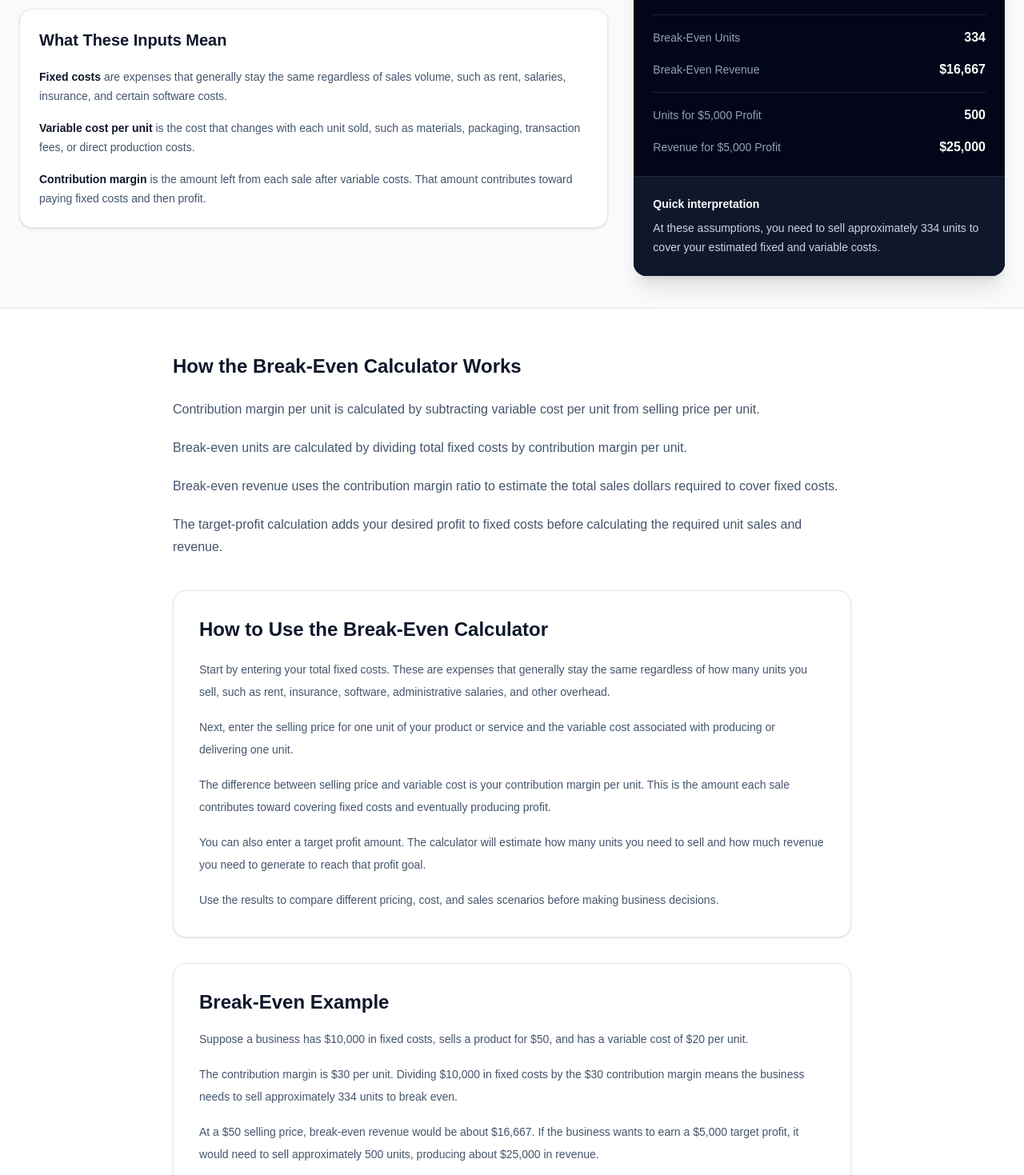
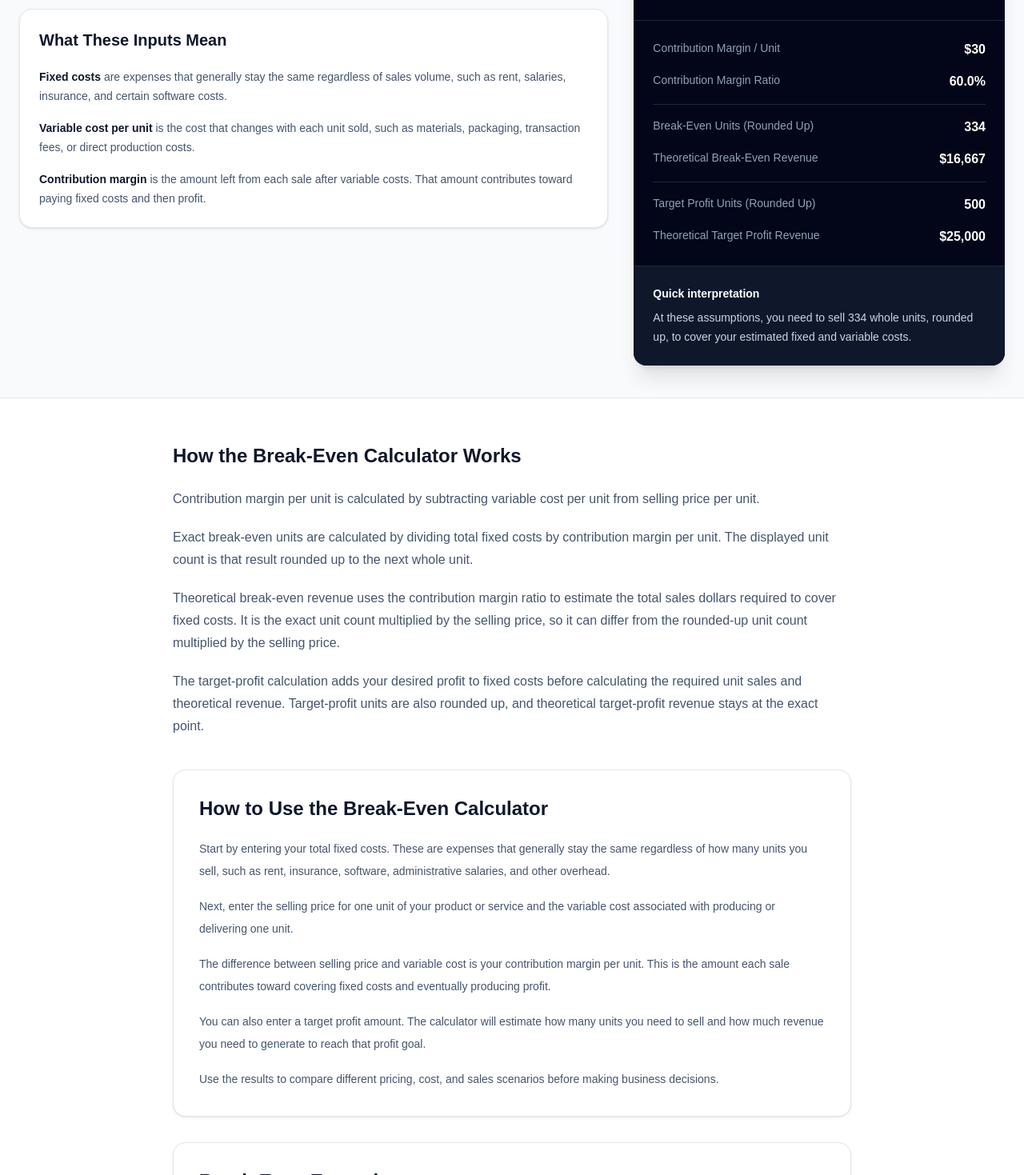
Before and after one commit to michaelansara72-admin/biztoollab, a Next.js app: page /calculators/break-even-calculator in a window 1280 px wide. Shown: the part 701-2170 px from the top of the page at 80% size. Built offline with nearby package versions, Linux system fonts and the light colour scheme.

Commit message:
fix: label rounded break-even units separately from theoretical revenue

```diff
--- /dev/null
+++ b/src/app/calculators/break-even-calculator/calculateBreakEven.ts
@@ -0,0 +1,85 @@
+export type BreakEvenInputs = {
+  fixedCosts: number;
+  sellingPrice: number;
+  variableCost: number;
+  targetProfit: number;
+};
+
+export type BreakEvenResults = {
+  contributionMarginPerUnit: number;
+  contributionMarginRatio: number;
+  breakEvenUnits: number | null;
+  breakEvenUnitsRoundedUp: number | null;
+  breakEvenRevenue: number | null;
+  targetProfitUnits: number | null;
+  targetProfitUnitsRoundedUp: number | null;
+  targetProfitRevenue: number | null;
+};
+
+/**
+ * Unit break-even and target-profit results.
+ *
+ * Exact units are fixed costs, or fixed costs plus target profit, divided by
+ * contribution margin per unit. Revenue is that exact unit count times the
+ * selling price. Rounded-up units are a separate whole-unit count.
+ *
+ * Units and revenue are null when contribution margin is not positive.
+ */
+export function calculateBreakEven(
+  inputs: BreakEvenInputs,
+): BreakEvenResults {
+  const { fixedCosts, sellingPrice, variableCost, targetProfit } = inputs;
+
+  const contributionMarginPerUnit = sellingPrice - variableCost;
+
+  const contributionMarginRatio =
+    sellingPrice > 0 ? contributionMarginPerUnit / sellingPrice : 0;
+
+  const breakEvenUnits =
+    contributionMarginPerUnit > 0
+      ? fixedCosts / contributionMarginPerUnit
+      : null;
+
+  const breakEvenRevenue =
+    contributionMarginRatio > 0
+      ? fixedCosts / contributionMarginRatio
+      : null;
+
+  const targetProfitUnits =
+    contributionMarginPerUnit > 0
+      ? (fixedCosts + targetProfit) / contributionMarginPerUnit
+      : null;
+
+  const targetProfitRevenue =
+    contributionMarginRatio > 0
+      ? (fixedCosts + targetProfit) / contributionMarginRatio
+      : null;
+
+  return {
+    contributionMarginPerUnit,
+    contributionMarginRatio,
+    breakEvenUnits,
+    breakEvenUnitsRoundedUp:
+      breakEvenUnits === null ? null : Math.ceil(breakEvenUnits),
+    breakEvenRevenue,
+    targetProfitUnits,
+    targetProfitUnitsRoundedUp:
+      targetProfitUnits === null ? null : Math.ceil(targetProfitUnits),
+    targetProfitRevenue,
+  };
+}
+
+/**
+ * Whole-dollar amounts stay in dollars. Amounts with cents keep two decimal
+ * places so a margin such as $0.40 is not shown as $0.
+ */
+export function formatContributionMargin(value: number): string {
+  const needsCents = Math.abs(value - Math.round(value)) >= 0.005;
+
+  return new Intl.NumberFormat("en-US", {
+    style: "currency",
+    currency: "USD",
+    minimumFractionDigits: needsCents ? 2 : 0,
+    maximumFractionDigits: needsCents ? 2 : 0,
+  }).format(value);
+}
--- a/src/app/calculators/break-even-calculator/page.tsx
+++ b/src/app/calculators/break-even-calculator/page.tsx
@@ -2,6 +2,10 @@
 
 import { useMemo, useState } from "react";
 import Link from "next/link";
+import {
+  calculateBreakEven,
+  formatContributionMargin,
+} from "./calculateBreakEven";
 
 export default function BreakEvenCalculator() {
   const [fixedCosts, setFixedCosts] = useState(10000);
@@ -9,41 +13,16 @@ export default function BreakEvenCalculator() {
   const [variableCost, setVariableCost] = useState(20);
   const [targetProfit, setTargetProfit] = useState(5000);
 
-  const results = useMemo(() => {
-    const contributionMarginPerUnit = sellingPrice - variableCost;
-
-    const contributionMarginRatio =
-      sellingPrice > 0 ? contributionMarginPerUnit / sellingPrice : 0;
-
-    const breakEvenUnits =
-      contributionMarginPerUnit > 0
-        ? fixedCosts / contributionMarginPerUnit
-        : null;
-
-    const breakEvenRevenue =
-      contributionMarginRatio > 0
-        ? fixedCosts / contributionMarginRatio
-        : null;
-
-    const targetProfitUnits =
-      contributionMarginPerUnit > 0
-        ? (fixedCosts + targetProfit) / contributionMarginPerUnit
-        : null;
-
-    const targetProfitRevenue =
-      contributionMarginRatio > 0
-        ? (fixedCosts + targetProfit) / contributionMarginRatio
-        : null;
-
-    return {
-      contributionMarginPerUnit,
-      contributionMarginRatio,
-      breakEvenUnits,
-      breakEvenRevenue,
-      targetProfitUnits,
-      targetProfitRevenue,
-    };
-  }, [fixedCosts, sellingPrice, variableCost, targetProfit]);
+  const results = useMemo(
+    () =>
+      calculateBreakEven({
+        fixedCosts,
+        sellingPrice,
+        variableCost,
+        targetProfit,
+      }),
+    [fixedCosts, sellingPrice, variableCost, targetProfit],
+  );
 
   const currency = (value: number) =>
     new Intl.NumberFormat("en-US", {
@@ -58,8 +37,7 @@ export default function BreakEvenCalculator() {
       maximumFractionDigits: 1,
     })}%`;
 
-  const wholeNumber = (value: number) =>
-    Math.ceil(value).toLocaleString("en-US");
+  const wholeNumber = (value: number) => value.toLocaleString("en-US");
 
   const NumberField = ({
     label,
@@ -240,17 +218,19 @@ export default function BreakEvenCalculator() {
               {isValid ? (
                 <>
                   <div className="mt-5">
-                    <p className="text-sm text-slate-400">Break-Even Units</p>
+                    <p className="text-sm text-slate-400">
+                      Break-Even Units (Rounded Up)
+                    </p>
                     <p className="mt-1 text-4xl font-bold">
-                      {results.breakEvenUnits !== null
-                        ? wholeNumber(results.breakEvenUnits)
+                      {results.breakEvenUnitsRoundedUp !== null
+                        ? wholeNumber(results.breakEvenUnitsRoundedUp)
                         : "—"}
                     </p>
                   </div>
 
                   <div className="mt-5">
                     <p className="text-sm text-slate-400">
-                      Break-Even Revenue
+                      Theoretical Break-Even Revenue
                     </p>
                     <p className="mt-1 text-2xl font-semibold">
                       {results.breakEvenRevenue !== null
@@ -258,6 +238,14 @@ export default function BreakEvenCalculator() {
                         : "—"}
                     </p>
                   </div>
+
+                  <p className="mt-4 text-sm leading-6 text-slate-400">
+                    Units are rounded up to the next whole unit. Revenue is
+                    calculated at the theoretical break-even point, so it may
+                    differ from rounded units multiplied by selling price. The
+                    same distinction applies to target-profit units and
+                    theoretical target-profit revenue.
+                  </p>
                 </>
               ) : (
                 <div className="mt-5 rounded-xl border border-amber-700 bg-amber-950/40 p-4">
@@ -277,7 +265,9 @@ export default function BreakEvenCalculator() {
                 <div className="space-y-4 p-6">
                   <ResultRow
                     label="Contribution Margin / Unit"
-                    value={currency(results.contributionMarginPerUnit)}
+                    value={formatContributionMargin(
+                      results.contributionMarginPerUnit,
+                    )}
                   />
 
                   <ResultRow
@@ -287,17 +277,17 @@ export default function BreakEvenCalculator() {
 
                   <div className="border-t border-slate-800 pt-4">
                     <ResultRow
-                      label="Break-Even Units"
+                      label="Break-Even Units (Rounded Up)"
                       value={
-                        results.breakEvenUnits !== null
-                          ? wholeNumber(results.breakEvenUnits)
+                        results.breakEvenUnitsRoundedUp !== null
+                          ? wholeNumber(results.breakEvenUnitsRoundedUp)
                           : "—"
                       }
                     />
                   </div>
 
                   <ResultRow
-                    label="Break-Even Revenue"
+                    label="Theoretical Break-Even Revenue"
                     value={
                       results.breakEvenRevenue !== null
                         ? currency(results.breakEvenRevenue)
@@ -307,17 +297,17 @@ export default function BreakEvenCalculator() {
 
                   <div className="border-t border-slate-800 pt-4">
                     <ResultRow
-                      label={`Units for ${currency(targetProfit)} Profit`}
+                      label="Target Profit Units (Rounded Up)"
                       value={
-                        results.targetProfitUnits !== null
-                          ? wholeNumber(results.targetProfitUnits)
+                        results.targetProfitUnitsRoundedUp !== null
+                          ? wholeNumber(results.targetProfitUnitsRoundedUp)
                           : "—"
                       }
                     />
                   </div>
 
                   <ResultRow
-                    label={`Revenue for ${currency(targetProfit)} Profit`}
+                    label="Theoretical Target Profit Revenue"
                     value={
                       results.targetProfitRevenue !== null
                         ? currency(results.targetProfitRevenue)
@@ -330,11 +320,12 @@ export default function BreakEvenCalculator() {
                   <p className="text-sm font-semibold">Quick interpretation</p>
 
                   <p className="mt-2 text-sm leading-6 text-slate-300">
-                    At these assumptions, you need to sell approximately{" "}
-                    {results.breakEvenUnits !== null
-                      ? wholeNumber(results.breakEvenUnits)
+                    At these assumptions, you need to sell{" "}
+                    {results.breakEvenUnitsRoundedUp !== null
+                      ? wholeNumber(results.breakEvenUnitsRoundedUp)
                       : "0"}{" "}
-                    units to cover your estimated fixed and variable costs.
+                    whole units, rounded up, to cover your estimated fixed and
+                    variable costs.
                   </p>
                 </div>
               </>
@@ -356,18 +347,24 @@ export default function BreakEvenCalculator() {
             </p>
 
             <p>
-              Break-even units are calculated by dividing total fixed costs by
-              contribution margin per unit.
+              Exact break-even units are calculated by dividing total fixed
+              costs by contribution margin per unit. The displayed unit count
+              is that result rounded up to the next whole unit.
             </p>
 
             <p>
-              Break-even revenue uses the contribution margin ratio to estimate
-              the total sales dollars required to cover fixed costs.
+              Theoretical break-even revenue uses the contribution margin ratio
+              to estimate the total sales dollars required to cover fixed costs.
+              It is the exact unit count multiplied by the selling price, so it
+              can differ from the rounded-up unit count multiplied by the
+              selling price.
             </p>
 
             <p>
               The target-profit calculation adds your desired profit to fixed
-              costs before calculating the required unit sales and revenue.
+              costs before calculating the required unit sales and theoretical
+              revenue. Target-profit units are also rounded up, and theoretical
+              target-profit revenue stays at the exact point.
             </p>
           </div>
           {/* HOW TO USE */}
@@ -425,16 +422,24 @@ export default function BreakEvenCalculator() {
             </p>
 
             <p className="mt-4 text-sm leading-7 text-slate-600">
-              The contribution margin is $30 per unit. Dividing $10,000 in
-              fixed costs by the $30 contribution margin means the business
-              needs to sell approximately 334 units to break even.
+              The contribution margin is $30 per unit. Dividing $10,000 by $30
+              gives exact break-even units of 333.333. Rounded up, the business
+              needs to sell 334 whole units. Revenue from those 334 units would
+              be $16,700.
             </p>
 
             <p className="mt-4 text-sm leading-7 text-slate-600">
-              At a $50 selling price, break-even revenue would be about
-              $16,667. If the business wants to earn a $5,000 target profit,
-              it would need to sell approximately 500 units, producing about
-              $25,000 in revenue.
+              Theoretical break-even revenue is about $16,666.67, the sales
+              dollars at the exact break-even point. It differs from $16,700
+              because the unit count is rounded up and the revenue is not the
+              revenue of those rounded units. The results round displayed
+              dollar amounts to the nearest dollar.
+            </p>
+
+            <p className="mt-4 text-sm leading-7 text-slate-600">
+              If the business wants to earn a $5,000 target profit, exact
+              target-profit units are 500, so the rounded-up count is also 500.
+              Theoretical target-profit revenue is $25,000.
             </p>
           </section>
 
@@ -605,9 +610,11 @@ function ResultRow({
   value: string;
 }) {
   return (
-    <div className="flex items-center justify-between gap-4">
-      <span className="text-sm text-slate-400">{label}</span>
-      <span className="text-right font-semibold text-white">{value}</span>
+    <div className="flex items-start justify-between gap-4">
+      <span className="min-w-0 text-sm text-slate-400">{label}</span>
+      <span className="shrink-0 text-right font-semibold text-white">
+        {value}
+      </span>
     </div>
   );
 }
```
Also changed, not shown: 1 other file (tests, documents, lock files or other folders).
